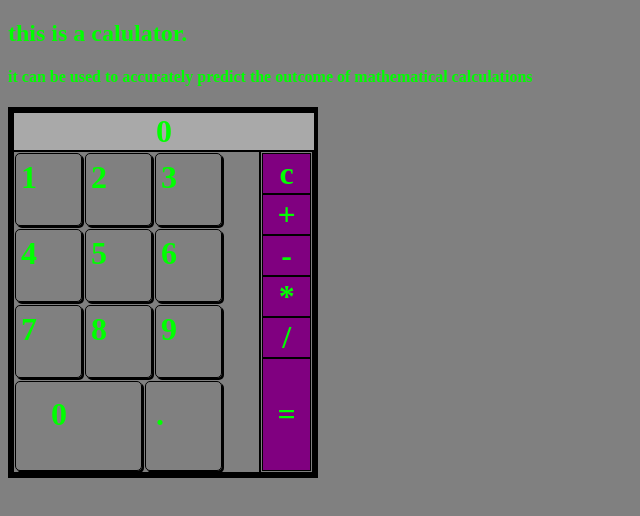
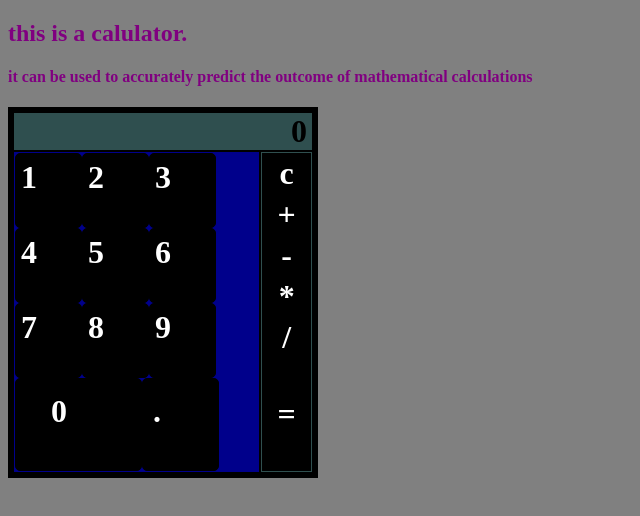
Before and after one commit to joe-gdow/joe-gdow, a plain HTML site: page calculator/index.html in a window 1280 px wide. Shown: the whole page, without its empty margins (0-640 px from the left). Drawn offline with Linux system fonts and the light colour scheme.

Commit message:
fixes multiple decimals per operand

```diff
--- a/calculator/script.js
+++ b/calculator/script.js
@@ -6,6 +6,8 @@ const intDisplay = parseInt(display.innerHTML);
 const operators = document.querySelectorAll('.op');
 const calculator = document.querySelector('.calculator');
 const clickable = document.querySelectorAll('.clickable');
+const point = document.querySelector('#point');
+
 let num1 = null;
 let num2 = null;
 let op = null;
@@ -24,11 +26,17 @@ function clear() {
     op = null;
     num1 = null;
     num2 = null;
+    point.classList.add('clickable');
+}
+
+function setPoint() {
+    point.classList.add('clickable');
 }
 
 function equals() {
     let splitDisp = display.innerHTML.split(op);
     display.innerHTML = mather[op](Number(splitDisp[0]), Number(splitDisp[1]));
+    op = null;
 }
 
 function addToDisplay(target) {
@@ -41,25 +49,29 @@ function addToDisplay(target) {
 //click event handler
 calculator.addEventListener('click', (e) => {
     if (e.target.id === 'clear') {clear()};
-    if (e.target.id === 'equals') {equals()};
-    if (e.target.id === 'point') {
-        if (display.innerHTML.search(/[.]/) === -1) {
-            display.innerHTML += e.target.innerHTML;
-        }
+    if (e.target.id === 'equals')  {
+        equals();
     }
+    if ((e.target.id === 'point') && (e.target.classList.contains('clickable'))) {
+        display.innerHTML += e.target.innerHTML;
+        e.target.classList.remove('clickable');
+    }
+
     if (e.target.classList.contains('number')) {
         addToDisplay(e.target.innerHTML);
     }
     if (e.target.classList.contains('op')) {
         if (!op) {
             op = e.target.innerHTML;
+            console.log(typeof(display.innerHTML));
             display.innerHTML += op;
-
+            setPoint();
         }
         else {
             equals();
             op = e.target.innerHTML;
             display.innerHTML += op;
+            setPoint();
         }
     }
 });
--- a/calculator/style.css
+++ b/calculator/style.css
@@ -1,41 +1,49 @@
 body {
   background-color: grey;
-  color: lime;
+  color: purple;
+
 }
 
 .buttons {
   display: flex;
   width: 300px;
+
 }
 
-output {
-  border: 1px solid greenyellow;
-  width: 300px;
+.calculator {
+  background-color: darkslategray;
 }
 
+.buttons {
+  background: darkslategrey;
+}
 .buttons div {
   border: 1px solid black;
+  color: white;
   font-size: 32px;
   font-weight: 600;
   padding: 1px;
-
 }
 
 .display {
   border: 1px solid black;
-  background-color: darkgray;
+  background-color: darkslategray;
+  color: black;
   font-size: 32px;
   font-weight: 600;
-  width: 300px;
+  max-width: 300px;
+  text-align: right;
+  padding-right: 5px;
 }
 
 .numbers {
   display: flex;
+  flex-wrap: wrap;
+  ju
   gap: 3px;
-  flex-wrap: wrap;
   width: 250px;
   border: 1px solid black;
-
+  background-color: darkblue;
 }
 
 .numbers div {
@@ -43,8 +51,7 @@ output {
   border-radius: 5px;
   margin: 0;
   width: 55px;
-  box-shadow: 2px 2px black;
-
+  background-color: black;
 }
 
 #zero {
@@ -66,11 +73,7 @@ output {
 
 .operators > div {
   text-align: center;
-  background: purple;
-}
-
-.display {
-  text-align: center;
+  background: black;
 }
 
 .calculator {
```
